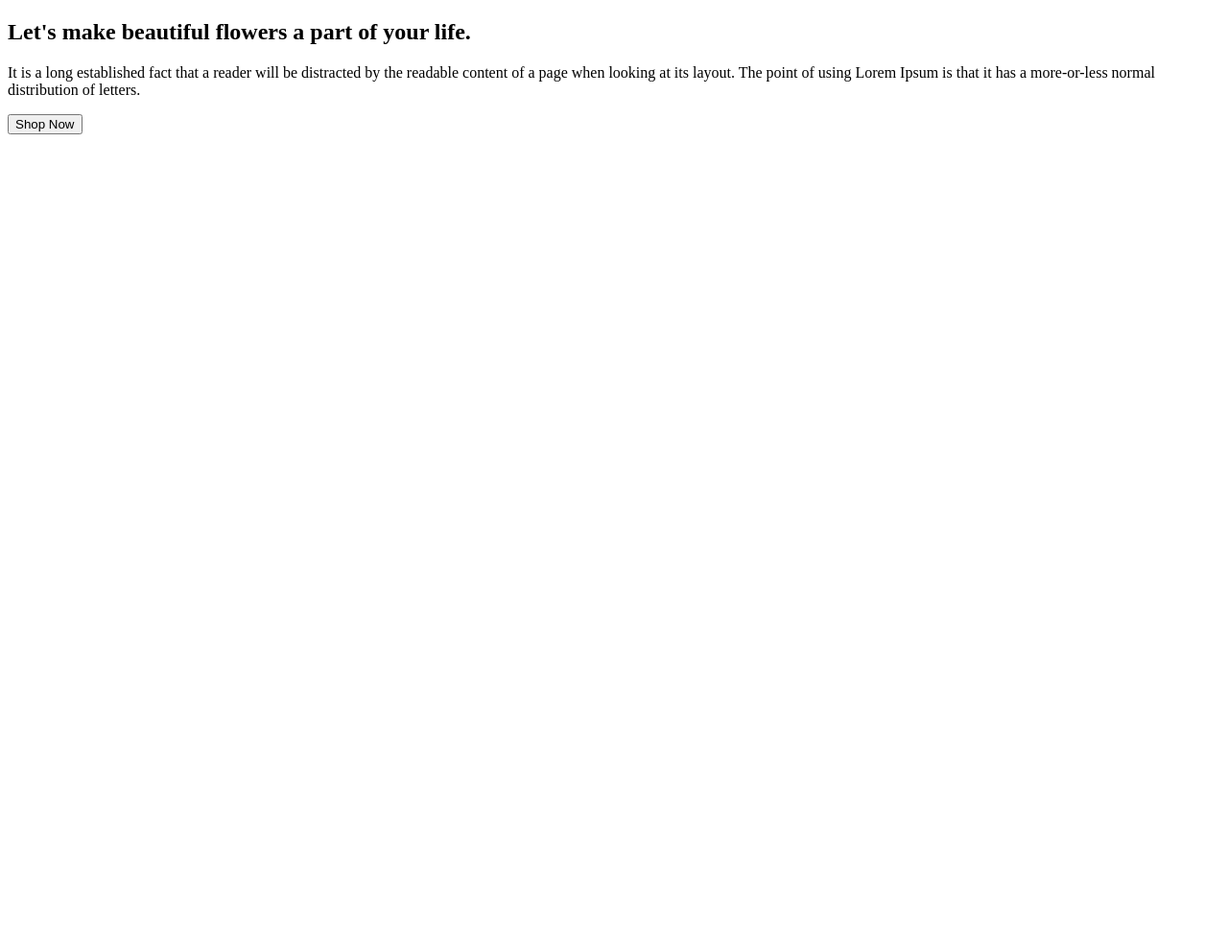
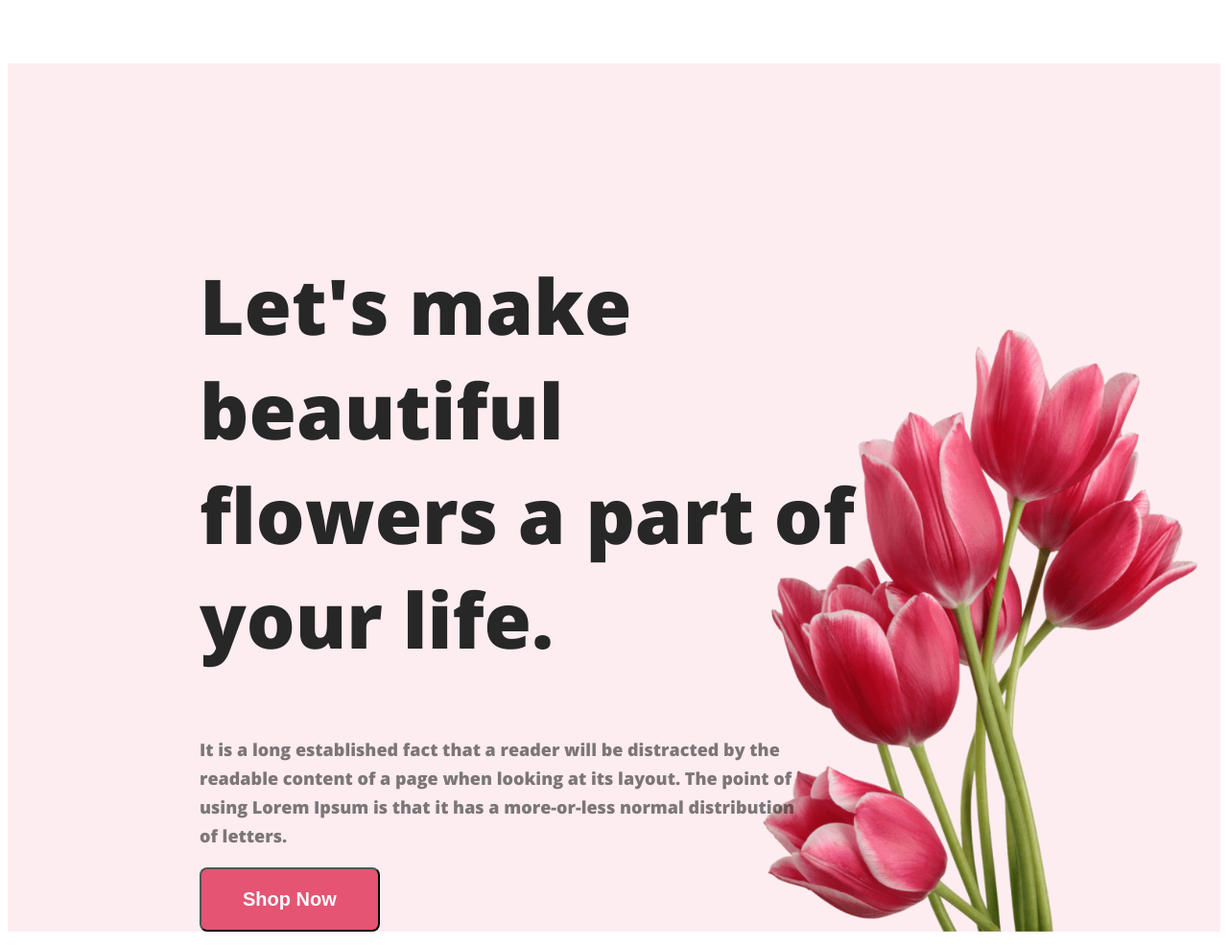
Before and after one commit to tanvir0896/first-assignment-flower-shop, a plain HTML site: page index.html in a window 1280 px wide. Shown: the whole page at 96% size. Before the commit the page ends 800 px from the top, so only its background shows below. Drawn offline with nearby package versions, Linux system fonts and the light colour scheme.

Commit message:
header part added

```diff
--- a/index.html
+++ b/index.html
@@ -1,16 +1,24 @@
 <!DOCTYPE html>
 <html lang="en">
+
 <head>
     <meta charset="UTF-8">
     <meta name="viewport" content="width=device-width, initial-scale=1.0">
     <title>Flower shop website</title>
     <link rel="stylesheet" href="styles/flower.css">
+    <link rel="preconnect" href="https://fonts.googleapis.com">
+    <link rel="preconnect" href="https://fonts.gstatic.com" crossorigin>
+    <link href="https://fonts.googleapis.com/css2?family=Lato:wght@700&family=Open+Sans:wght@800&display=swap"
+        rel="stylesheet">
 </head>
+
 <body>
     <header class="header-container">
         <h2 class="heading">Let's make beautiful flowers a part of your life.</h2>
-        <p class="heading-description">It is a long established fact that a reader will be distracted by the readable content of a page when looking at its layout. The point of using Lorem Ipsum is that it has a more-or-less normal distribution of letters.</p>
-        <button class="btn-primary">Shop Now</button>
+        <p class="heading-description">It is a long established fact that a reader will be distracted by the readable
+            content of a page when looking at its layout. The point of using Lorem Ipsum is that it has a more-or-less
+            normal distribution of letters.</p>
+        <p><button class="btn-primary"> <span class="f-color">Shop Now</span></button></p>
     </header>
     <main>
 
@@ -19,4 +27,5 @@
 
     </footer>
 </body>
+
 </html>
--- a/styles/flower.css
+++ b/styles/flower.css
@@ -0,0 +1,50 @@
+/* header part */
+body {
+    font-family: 'Lato', sans-serif;
+    font-family: 'Open Sans', sans-serif;
+}
+
+.header-container {
+    color: #E554731A;
+    background: rgba(229, 84, 115, 0.10);
+    background-image: url('../Flower Asset/pngwing\ 10.png');
+    background-repeat: no-repeat;
+    background-position: bottom right;
+    background-size: 500px;
+}
+
+.heading {
+    width: 708px;
+    color: #272727;
+    font-size: 80px;
+    font-weight: 800;
+    padding-left: 200px;
+    padding-top: 197px;
+
+}
+
+.heading-description {
+    width: 634px;
+    color: rgba(39, 39, 39, 0.60);
+    font-size: 18px;
+    font-style: normal;
+    font-weight: 400;
+    line-height: 30px;
+    padding-left: 200px;
+}
+
+.btn-primary {
+    display: inline-flex;
+    padding: 20px 43px;
+    align-items: flex-start;
+    gap: 10px;
+    border-radius: 8px;
+    background: #E55473;
+    margin-left: 200px;
+}
+
+.f-color {
+    color: #FFF;
+    font-size: 20px;
+    font-weight: 700;
+}
```
